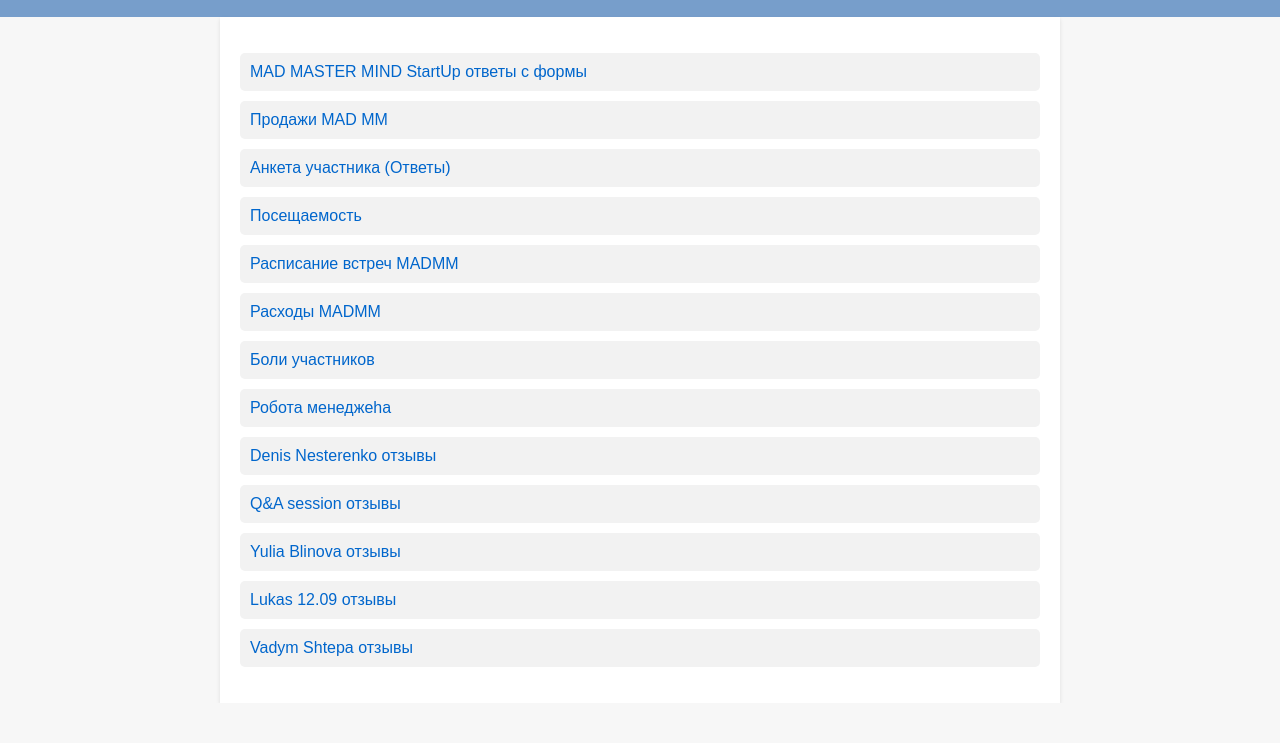
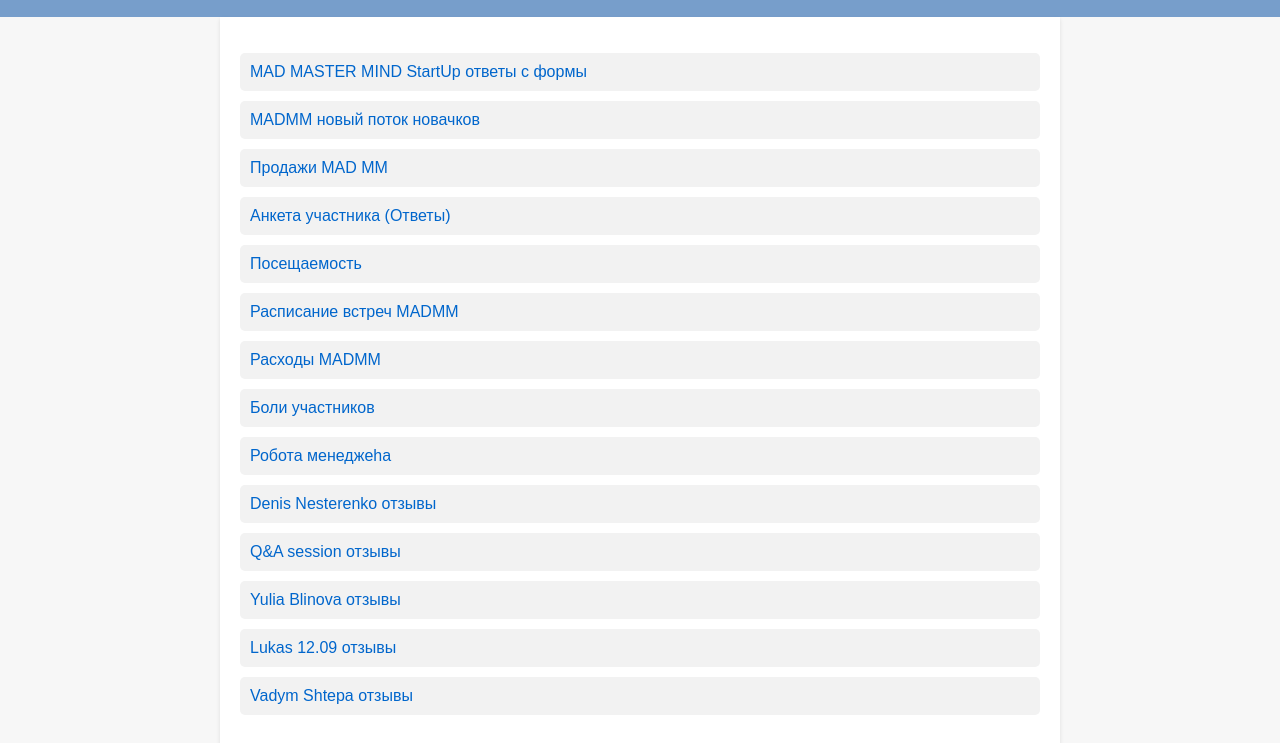
Before and after one commit to khrrystynka/khrrystynkamadmm.github.io, a plain HTML site: page index.html in a window 1280 px wide. Shown: the part 109-852 px from the top of the page. Before the commit the page ends 812 px from the top, so only its background shows below. Drawn offline with Linux system fonts and the light colour scheme.

Commit message:
index.html

```diff
--- a/index.html
+++ b/index.html
@@ -52,6 +52,7 @@
 <div class="container">
     <ul>
         <li><a href="https://docs.google.com/spreadsheets/d/1snIOvCDlOZaLYmCY3_WFdLGq74xPjbuKS8rSqPqkqXw/edit#gid=66854396">MAD MASTER MIND StartUp ответы с формы</a></li>
+        <li><a href="https://docs.google.com/spreadsheets/d/11jHL2M3SHV5aLtEm5qJgjECxh0Vlgr4tUlEQ_5str0A/edit#gid=0">MADMM новый поток новачков</a></li>
         <li><a href="https://docs.google.com/spreadsheets/d/1VltZQRMenVfi2KIvcA1GVRcPgPXIUDweRjJO-ObFbYg/edit?usp=sharing">Продажи MAD MM</a></li>
         <li><a href="https://docs.google.com/spreadsheets/d/1492mSsOq0ruu-_uwDNhcvV3KTWTFZn3ZgInzBM0VjUg/edit?usp=drive_link">Анкета участника (Ответы)</a></li>
         <li><a href="https://docs.google.com/spreadsheets/d/1vHA0Kzk6EkR5ZEOZ7-YMnJFQBUZMJbiuV-I54QOIF0w/edit?usp=drive_link">Посещаемость</a></li>
```
